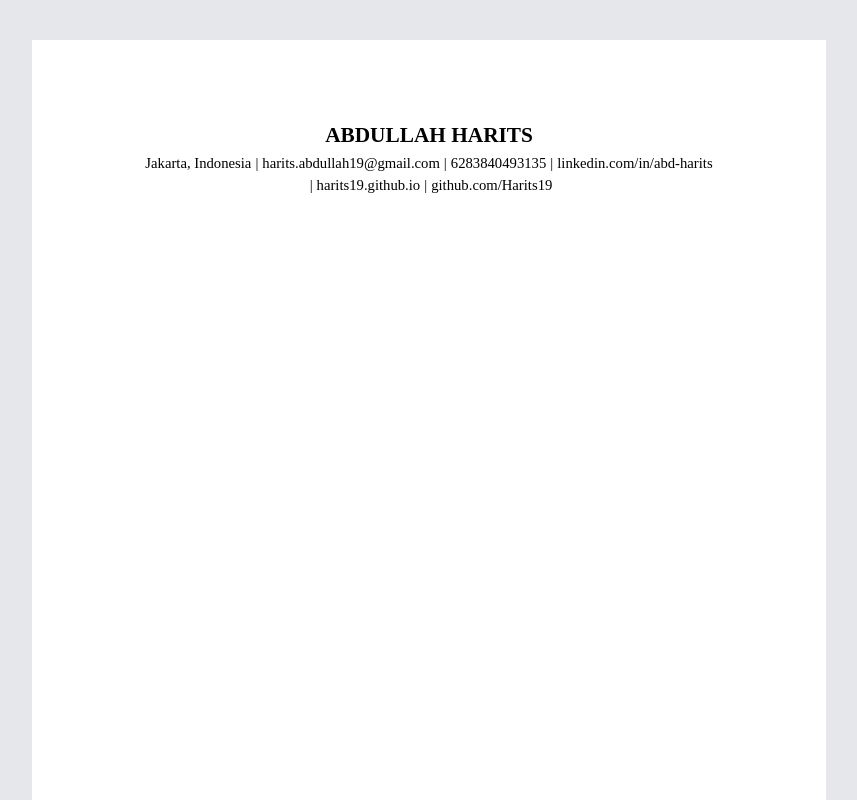
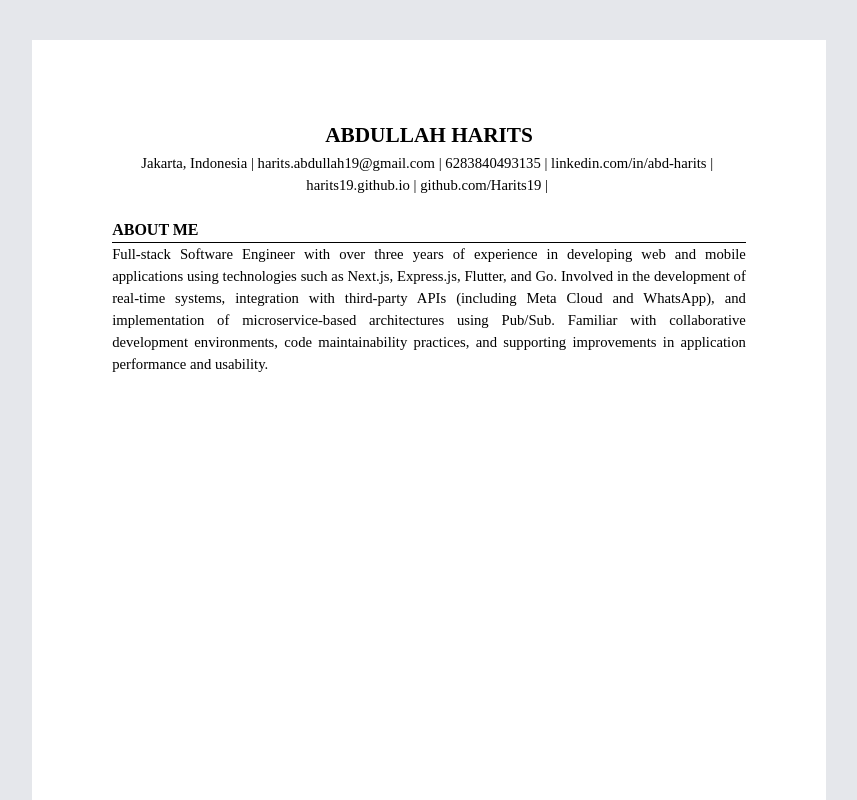
Before and after one commit to Harits19/harits19.github.io, a Next.js app: page /en in a window 1280 px wide. Shown: the top 800 px of the page, without its empty margins (211-1068 px from the left). Built offline with nearby package versions, Linux system fonts and the light colour scheme.

Commit message:
implement print config

```diff
--- a/src/app/[locale]/layout.tsx
+++ b/src/app/[locale]/layout.tsx
@@ -1,14 +1,27 @@
+"use client";
+
 import { LocaleProvider } from "@/hooks/useLocale";
+import { Locale, locales } from "@/lib/i18n";
+import { notFound, useParams } from "next/navigation";
 
-export default async function LocaleLayout({
+export default function LocaleLayout({
   children,
 }: {
   children: React.ReactNode;
 }) {
+  const params = useParams();
+  const locale = params.locale as Locale;
+
+  if (!locales.includes(locale)) {
+    notFound();
+  }
+
   return (
-    <LocaleProvider value={"en"}>
+    <LocaleProvider value={locale}>
       <div className="flex justify-center bg-gray-200 p-10">
-        <div className="w-[210mm] h-[297mm] bg-white">{children}</div>
+        <div id="print-area" className="w-[210mm] h-[297mm] bg-white">
+          {children}
+        </div>
       </div>
     </LocaleProvider>
   );
--- a/src/app/[locale]/page.tsx
+++ b/src/app/[locale]/page.tsx
@@ -1,22 +1,37 @@
+"use client";
+
+import useDict from "@/hooks/useDict";
 import useProfile from "../../hooks/useProfile";
 
 export default function Home() {
-  const { name, details } = useProfile();
+  const { name, details, ...profile } = useProfile();
+  const dict = useDict();
   return (
-    <div className="flex flex-col items-center p-20 w-full h-full text-11pt">
+    <div className="flex flex-col items-center p-20 w-full h-full text-11pt ">
       <span className="font-semibold text-16pt">{name}</span>
       <div className="flex flex-wrap text-center justify-center">
-        {details.map(({ text, link }, index) => {
+        {details.map(({ text, link }) => {
           return (
-            <div key={text} className="flex flex-row items-center">
-              {index !== 0 && <span className="px-1">|</span>}
+            <div
+              key={text}
+              className="flex flex-row items-center whitespace-pre"
+            >
               <a target="_blank" href={link}>
                 {text}
               </a>
+              <span> | </span>
             </div>
           );
         })}
       </div>
+      <br />
+      <div className=" w-full flex flex-col text-justify">
+        <span className="font-semibold text-12pt uppercase">
+          {dict.aboutMe}
+        </span>
+        <div className="w-full border-b-[0.5px]"></div>
+        <span>{profile.aboutMe}</span>
+      </div>
     </div>
   );
 }
--- a/src/app/globals.css
+++ b/src/app/globals.css
@@ -10,5 +10,28 @@ body {
 
 @theme {
   --text-16pt: 21.3px;
+  --text-12pt: 16px;
   --text-11pt: 14.7px;
 }
+@media print {
+  @page {
+    size: A4;
+    margin: 0mm;
+  }
+
+  body * {
+    visibility: hidden;
+  }
+
+  #print-area,
+  #print-area * {
+    visibility: visible;
+  }
+
+  #print-area {
+    position: absolute;
+    left: 0;
+    top: 0;
+    width: 100%;
+  }
+}
--- a/src/app/layout.tsx
+++ b/src/app/layout.tsx
@@ -15,7 +15,7 @@ export default async function RootLayout({
   const pathname = (await headers()).get("x-pathname") ?? "";
   const locale = pathname.split("/")[1] || "en";
   return (
-    <html className="h-screen w-screen bg-gray-400" lang={locale}>
+    <html id="hidden" className="h-screen w-screen bg-gray-400" lang={locale}>
       <body className="w-full h-full">{children}</body>
     </html>
   );
--- a/src/hooks/useDict.tsx
+++ b/src/hooks/useDict.tsx
@@ -1,11 +1,17 @@
+import useLocale from "./useLocale";
+
 const en = {
   aboutMe: "About Me",
 } as const;
 
-const id = {
+type Keys = keyof typeof en;
+
+const id: Record<Keys, string> = {
   ...en,
+  aboutMe: "Tentang Saya",
 } as const;
 
 export default function useDict() {
-  return en;
+  const locale = useLocale();
+  return locale === "en" ? en : id;
 }
```
